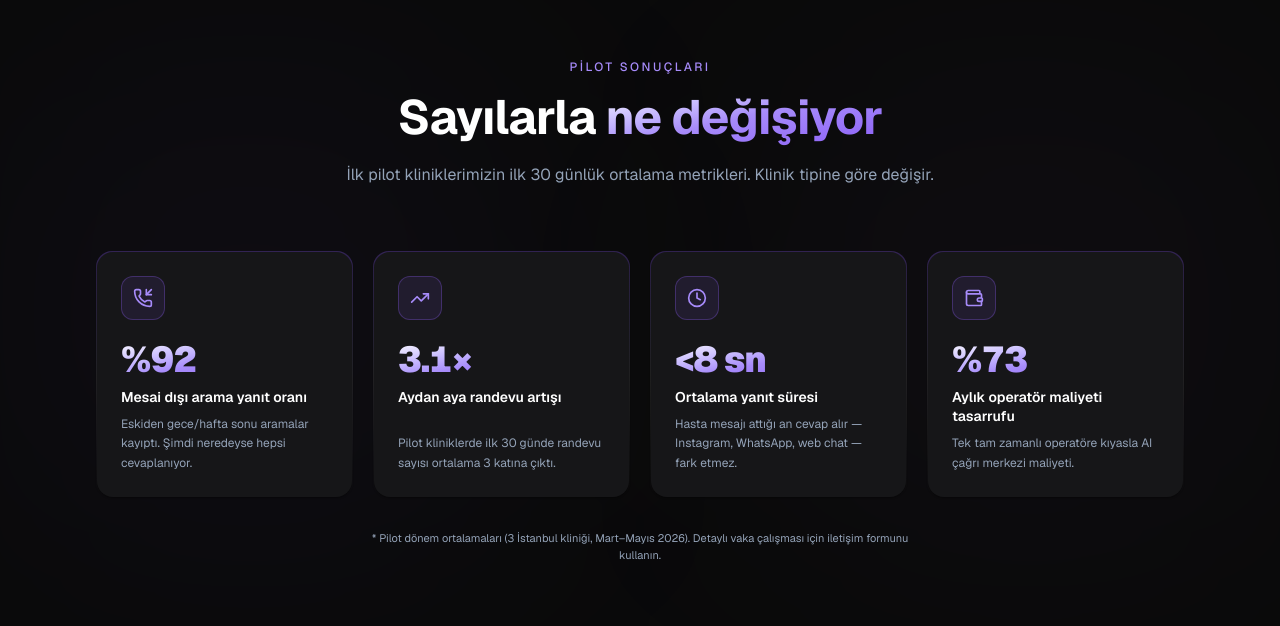
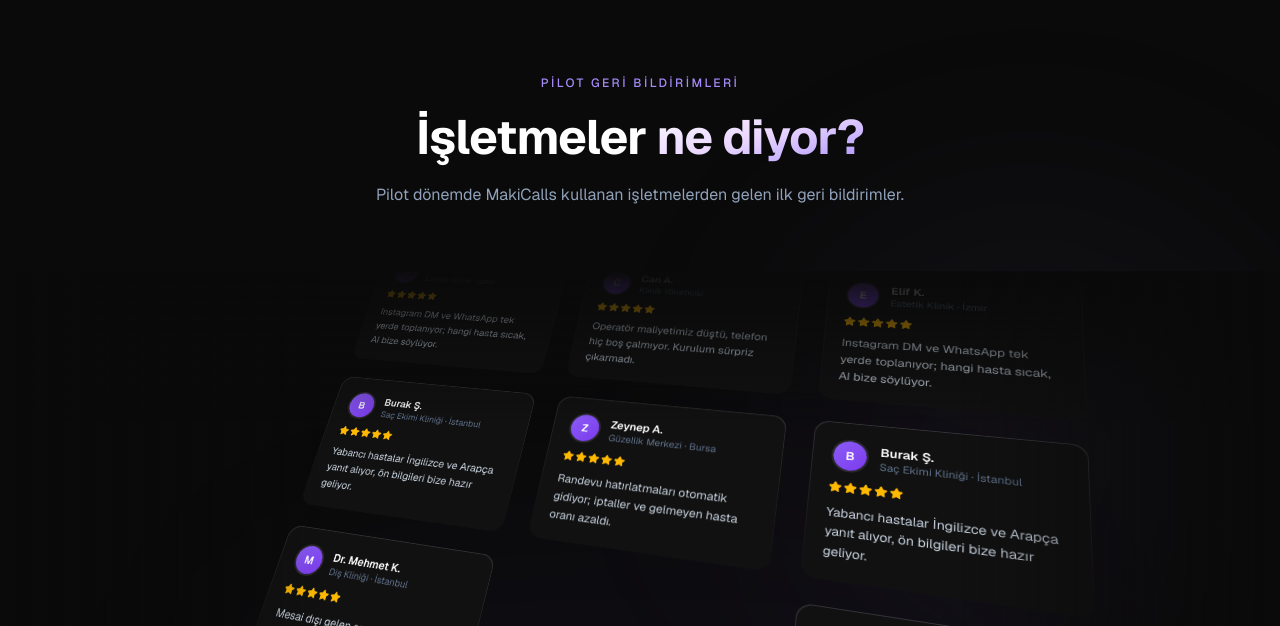
Before and after one commit to automind00/Makicalls-website, a Next.js app: page / in a window 1280 px wide. Shown: the part 7674-8300 px from the top of the page. Built offline with nearby package versions, Linux system fonts and the light colour scheme.

Commit message:
content: sahte pilot metrikleri (Results bolumu) kaldirildi
- 'Pilot Sonuclari / Sayilarla ne degisiyor' bolumu (%92, 3.1x, <8 sn, %73) anasayfadan cikarildi
- Uydurma pilot ortalamalari iddiasi temizlendi (durustluk)
- results.tsx dosyasi korundu (gercek veri gelince geri eklenebilir)

```diff
--- a/app/page.tsx
+++ b/app/page.tsx
@@ -9,7 +9,6 @@
 import Sectors from "@/components/sections/sectors";
 import DashboardMockup from "@/components/sections/dashboard-mockup";
 import GoogleReviews from "@/components/sections/google-reviews";
-import Results from "@/components/sections/results";
 import Testimonials from "@/components/sections/testimonials";
 import Faq from "@/components/sections/faq";
 import CtaBanner from "@/components/sections/cta-banner";
@@ -33,7 +32,6 @@
         <Sectors />
         <DashboardMockup />
         <GoogleReviews />
-        <Results />
         <Testimonials />
         <CtaBanner />
         <ContactForm />
```
